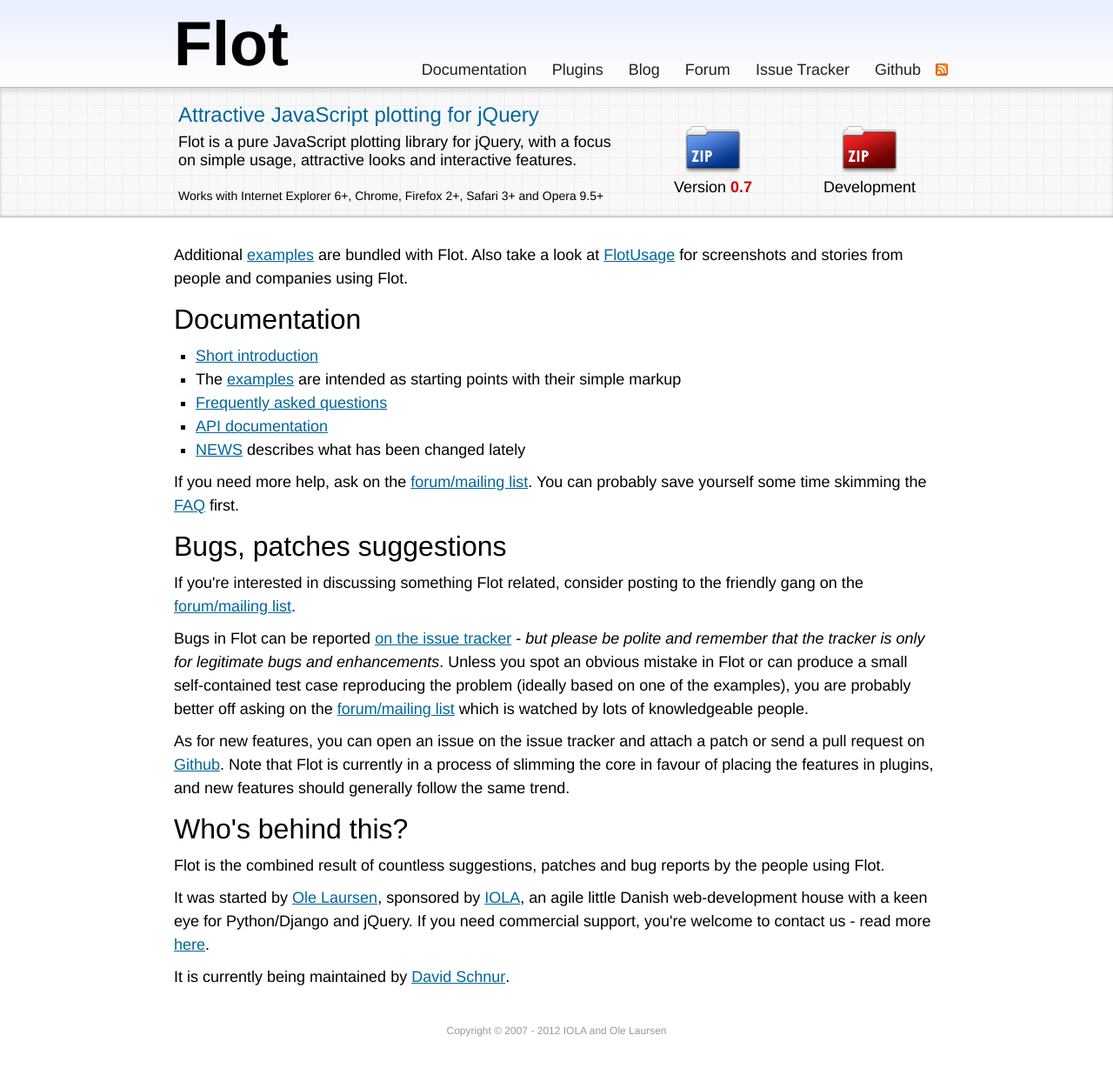
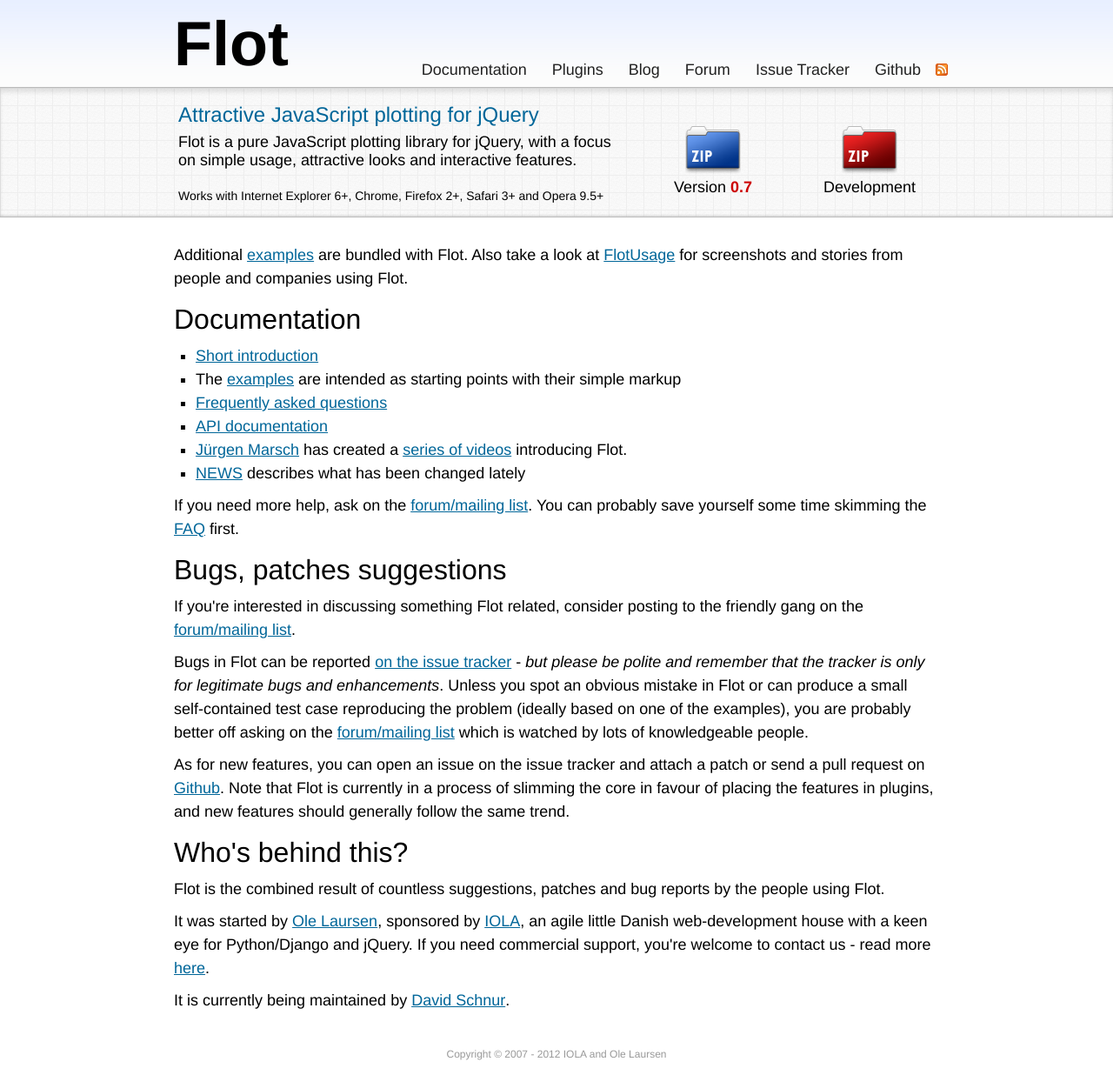
Before and after one commit to flot/flot.github.com, a Jekyll site: the page built from index.html, in a window 1280 px wide. Shown: the whole page at 87% size. Built offline with Jekyll 4.4.1, drawn with Linux system fonts in a browser that asks for light colours; Markdown is read by kramdown in place of the engine named in the settings; the list of posts is cut into pages by our own code; before the commit the page ends 1209 px from its top, so only the background shows below that.

Commit message:
Added a link to Juergen's Flot videos.

```diff
--- a/index.html
+++ b/index.html
@@ -13,6 +13,7 @@
 	<li>The <a href="http://people.iola.dk/olau/flot/examples/">examples</a> are intended as starting points with their simple markup</li>
 	<li><a href="https://github.com/flot/flot/blob/master/FAQ.md">Frequently asked questions</a></li>
 	<li><a href="https://github.com/flot/flot/blob/master/API.md">API documentation</a></li>
+	<li><a href="https://github.com/jumjum123">Jürgen Marsch</a> has created a <a href="http://www.youtube.com/channel/UCSg_P7KcrPRAOqkgAPeUhvQ">series of videos</a> introducing Flot.</li>
 	<li><a href="https://github.com/flot/flot/blob/master/NEWS.md">NEWS</a> describes what has been changed lately</li>
 </ul>
 <p>If you need more help, ask on the <a href="http://groups.google.com/group/flot-graphs">forum/mailing list</a>. You can probably save yourself some time skimming the <a href="https://github.com/flot/flot/blob/master/FAQ.md">FAQ</a> first.</p>
```
